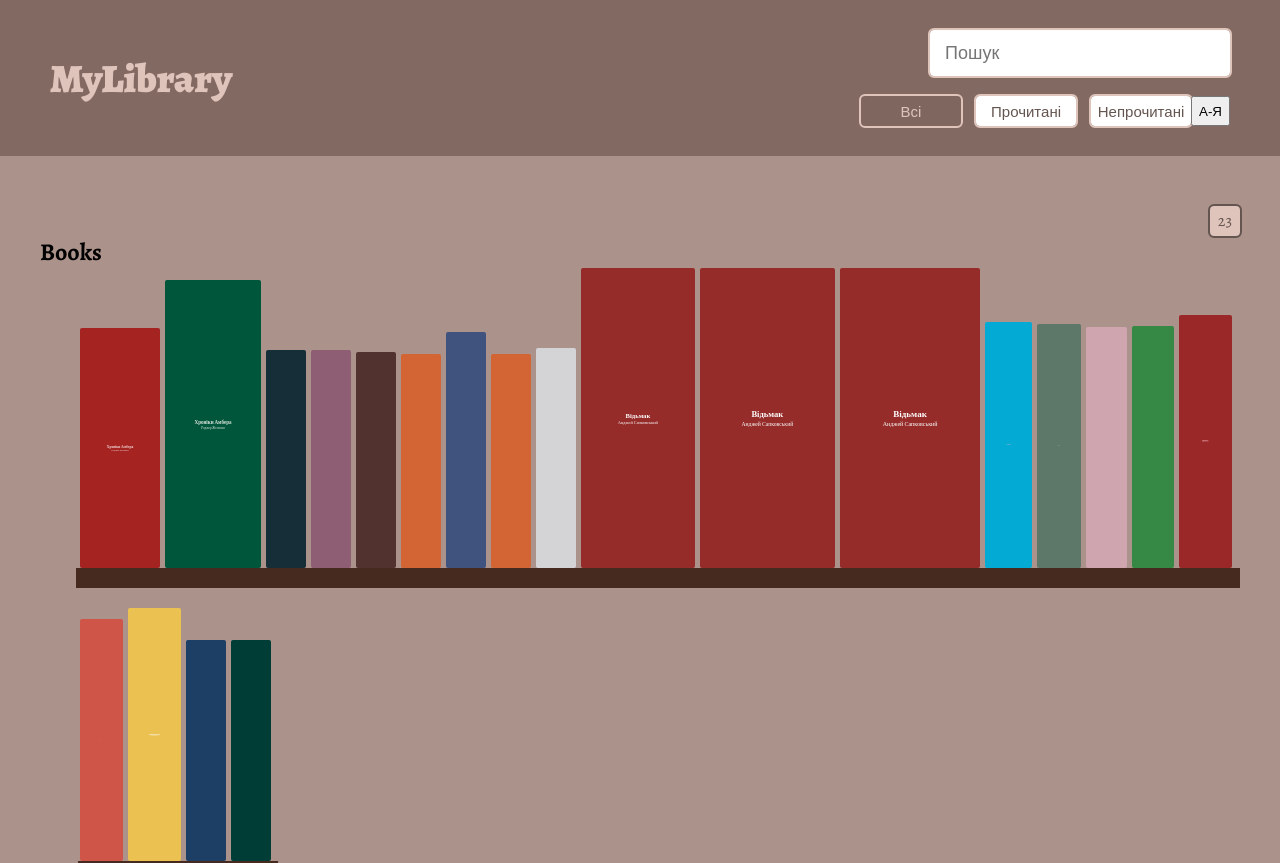
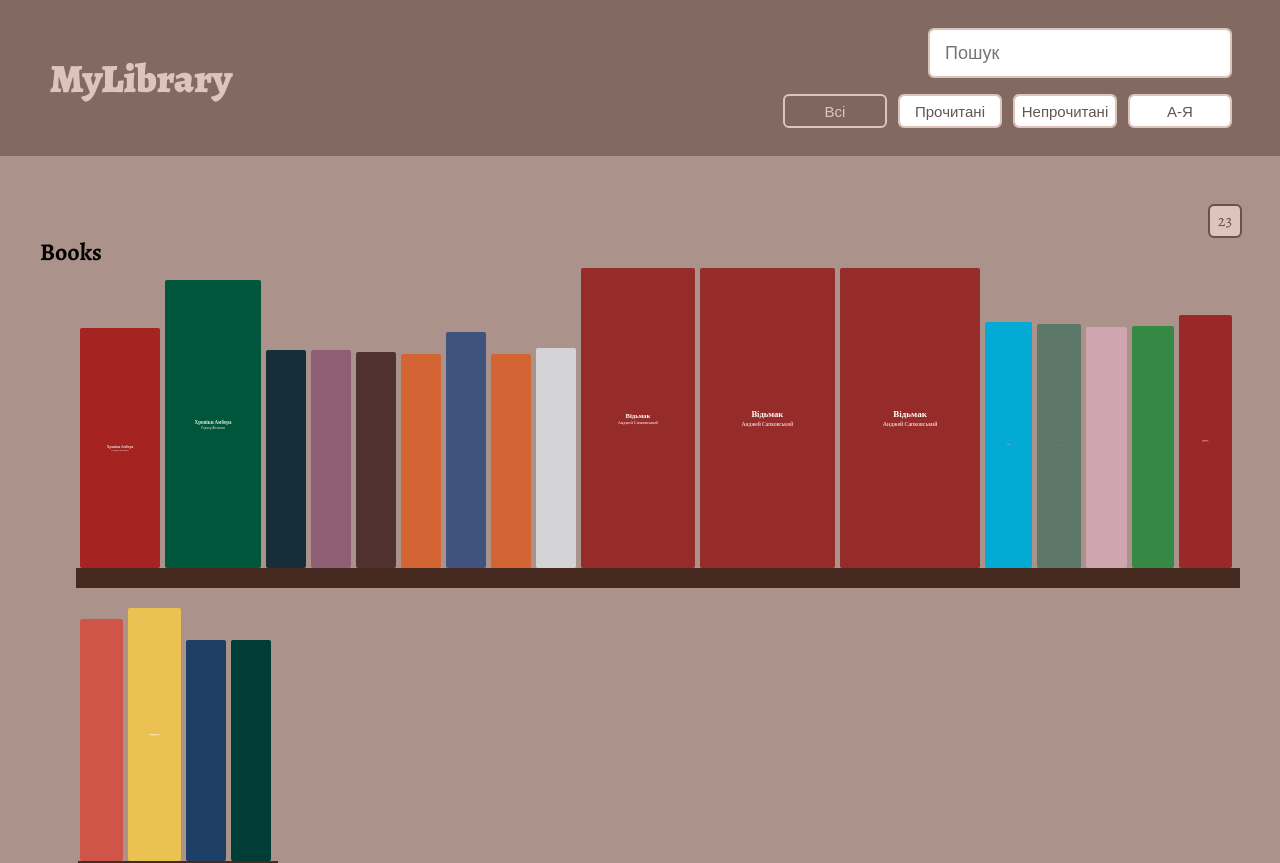
Before and after one commit to AnnaofAmber/Library, a React (Create React App) app in the folder my-app/: page / in a window 1280 px wide. Shown: the top 863 px of the page. Built offline with nearby package versions, Linux system fonts and the light colour scheme.

Commit message:
added styles for btn AZ

```diff
--- a/my-app/src/components/BookFilter/BookFilter.jsx
+++ b/my-app/src/components/BookFilter/BookFilter.jsx
@@ -29,7 +29,9 @@ export const BookFilter = () => {
   */
 
   const handleFilterChangeIsRead = (event) => {
-    dispatch(azFilter("all"));
+    if (!filter) {
+      dispatch(azFilter("all"));
+    }
     return dispatch(readFilter(event.target.id));
   };
   /**
@@ -42,6 +44,7 @@ export const BookFilter = () => {
     if (az === "all") {
       return dispatch(azFilter(event.target.id));
     } else {
+      event.target.blur();
       return dispatch(azFilter("all"));
     }
   };
--- a/my-app/src/components/ReadFilter/ReadFilter.jsx
+++ b/my-app/src/components/ReadFilter/ReadFilter.jsx
@@ -31,7 +31,7 @@ export const ReadFilter = ({
         Непрочитані
       </button>
       <button
-        // className={clsx(scss.btn, filter === "not" && scss.btnClsx)}
+        className={clsx(scss.btn, az === "AZ" && scss.btnClsx)}
         id="AZ"
         onClick={handleFilterAZ}
       >
--- a/my-app/src/components/ReadFilter/ReadFilter.module.scss
+++ b/my-app/src/components/ReadFilter/ReadFilter.module.scss
@@ -1,6 +1,7 @@
 .btnContaier{
 display: flex;
 margin-top: 20px;
+gap: 15px;
 }
 
 .btn{
@@ -19,11 +20,12 @@ color: rgb(100, 85, 80);
     color: rgb(223, 196, 187);
   background-color: rgba(100, 85, 80, 0.073);
 
-}}
+}
 
-.btn:not(:first-child){
-margin-left: 15px;
+
 }
+
+
 
 .btn:hover{
   cursor: pointer;
@@ -32,7 +34,6 @@ margin-left: 15px;
 }
 
 .btn:focus{
-
 color: rgb(223, 196, 187);
   background-color: rgba(100, 85, 80, 0.073);
 }
```
